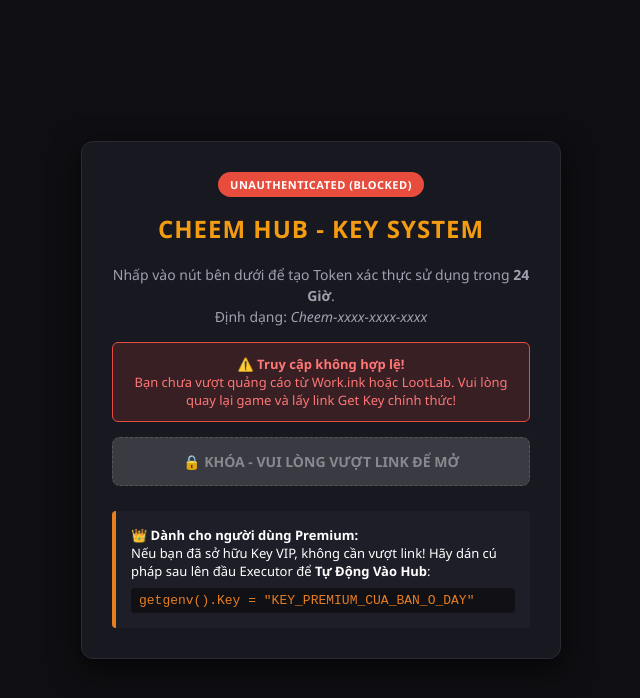
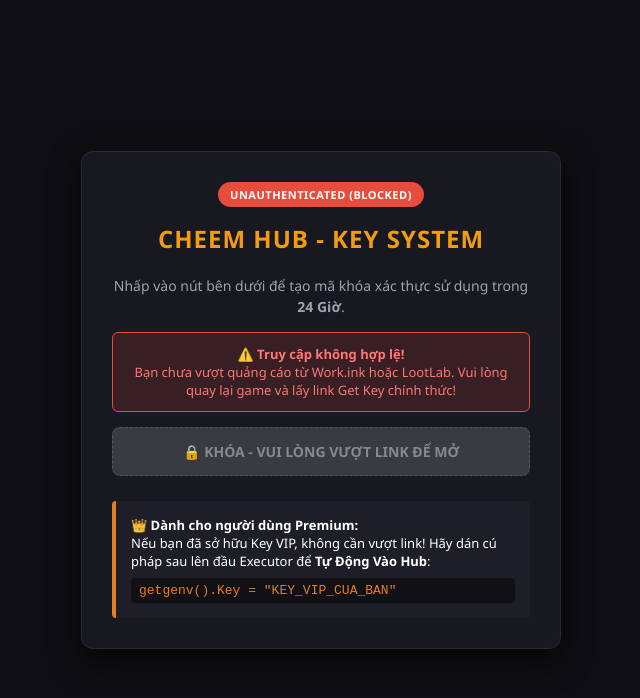
Before and after one commit to Dev-Meoz/Cheem-Key-UI, a website: page index.html in a window 1280 px wide. Shown: the whole page, without its empty margins (319-959 px from the left). Drawn offline with Linux system fonts and the light colour scheme.

Commit message:
Update index.html

```diff
--- a/index.html
+++ b/index.html
@@ -121,7 +121,7 @@
     <div id="statusBadge" class="badge badge-error">UNAUTHENTICATED</div>
 
     <h2>CHEEM HUB - KEY SYSTEM</h2>
-    <p>Nhấp vào nút bên dưới để tạo Token xác thực sử dụng trong <b>24 Giờ</b>.<br>Định dạng: <i>Cheem-xxxx-xxxx-xxxx</i></p>
+    <p>Nhấp vào nút bên dưới để tạo mã khóa xác thực sử dụng trong <b>24 Giờ</b>.</p>
 
     <div id="unauthWarning" class="warning-box">
         ⚠️ <b>Truy cập không hợp lệ!</b><br>
@@ -133,11 +133,10 @@
     <div id="keyDisplay" class="key-box"></div>
     <button id="copyBtn" class="btn btn-copy" onclick="copyToken()">SAO CHÉP KEY</button>
 
-    <!-- HƯỚNG DẪN PREMIUM ĐÃ ĐƯỢC ẨN KEY THẬT -->
     <div class="guide-box">
         <b style="color: #fff;">👑 Dành cho người dùng Premium:</b><br>
         Nếu bạn đã sở hữu Key VIP, không cần vượt link! Hãy dán cú pháp sau lên đầu Executor để <b>Tự Động Vào Hub</b>:
-        <code>getgenv().Key = "KEY_PREMIUM_CUA_BAN_O_DAY"</code>
+        <code>getgenv().Key = "KEY_VIP_CUA_BAN"</code>
     </div>
 </div>
 
@@ -179,10 +178,9 @@
 
         const genBtn = document.getElementById('genBtn');
         genBtn.disabled = true;
-        genBtn.innerText = "ĐANG TẠO TOKEN...";
+        genBtn.innerText = "ĐANG TẠO KEY...";
 
         try {
-            // Gọi đến API của chính Vercel Server
             const response = await fetch('/api/generate');
             const data = await response.json();
 
```
